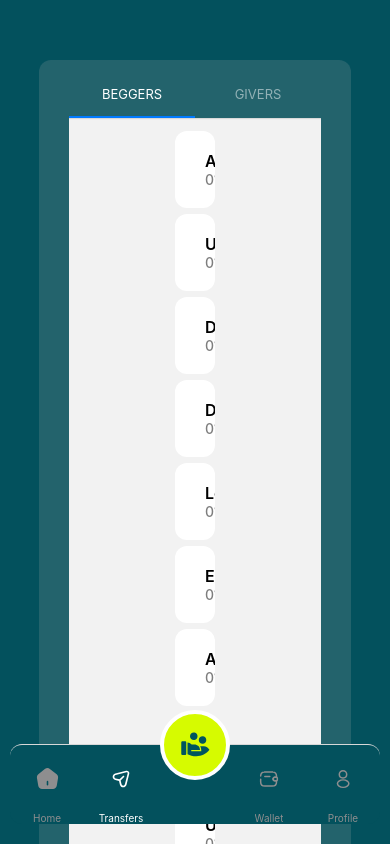
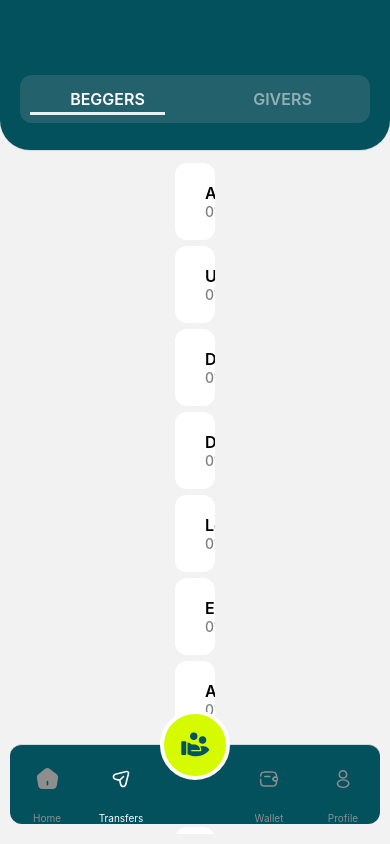
Before and after one commit to bnKabeer/tukay, a React Native app: screen /Transfers in a window 390 px wide. Built offline with nearby package versions, Linux system fonts and the light colour scheme; grey boxes are pictures that could not be loaded.

Commit message:
fix:fixed top navigation implementation

```diff
--- a/src/Navigators/TransfersNavigator.js
+++ b/src/Navigators/TransfersNavigator.js
@@ -1,33 +1,57 @@
 import { createMaterialTopTabNavigator } from "@react-navigation/material-top-tabs";
-import { StyleSheet, View } from "react-native";
+import { Dimensions, StyleSheet, View } from "react-native";
 import BeggersScreen from "../screens/BeggersScreen";
 import GiversScreen from "../screens/GiversScreen";
 
 const Tab = createMaterialTopTabNavigator();
 
 export default function TransfersNavigator() {
+  const screenWidth = Dimensions.get("window").width;
+  const tabCount = 2;
+  const tabWidth = screenWidth / tabCount - 60;
   return (
-    <View style={styles.conatiner}>
-      <View style={styles.innerContainer}>
     <Tab.Navigator
       screenOptions={{
         tabBarStyle: {
-              backgroundColor: "inherit",
+          backgroundColor: "#03515D",
+          height: 150,
+          paddingTop: 75,
+          borderBottomLeftRadius: 30,
+          borderBottomRightRadius: 30,
         },
-            tabBarItemStyle: { color: "#fff" },
+        tabBarItemStyle: {
+          borderRadius: 20,
+          width: screenWidth / tabCount - 20,
+        },
+        tabBarIndicatorStyle: {
+          backgroundColor: "#fff",
+          height: 3,
+          marginBottom: 35,
+          width: tabWidth,
+          left: (screenWidth / tabCount - tabWidth) / 2,
+          // right: (screenWidth / tabCount - tabWidth) / 4,
+        },
+        tabBarLabelStyle: {
+          fontSize: 16,
+          fontWeight: 600,
+        },
+        tabBarContentContainerStyle: {
+          backgroundColor: "#a4abab33",
+          marginHorizontal: 20,
+          borderRadius: 12,
+          justifyContent: "center",
+        },
         tabBarActiveTintColor: "#fff",
       }}
     >
       <Tab.Screen name="Beggers" component={BeggersScreen} />
       <Tab.Screen name="Givers" component={GiversScreen} />
     </Tab.Navigator>
-      </View>
-    </View>
   );
 }
 
 const styles = StyleSheet.create({
-  conatiner: {
+  container: {
     flex: 1,
     alignItems: "center",
     backgroundColor: "#03515D",
```
Lines whose indentation alone changed are shown as unchanged.
